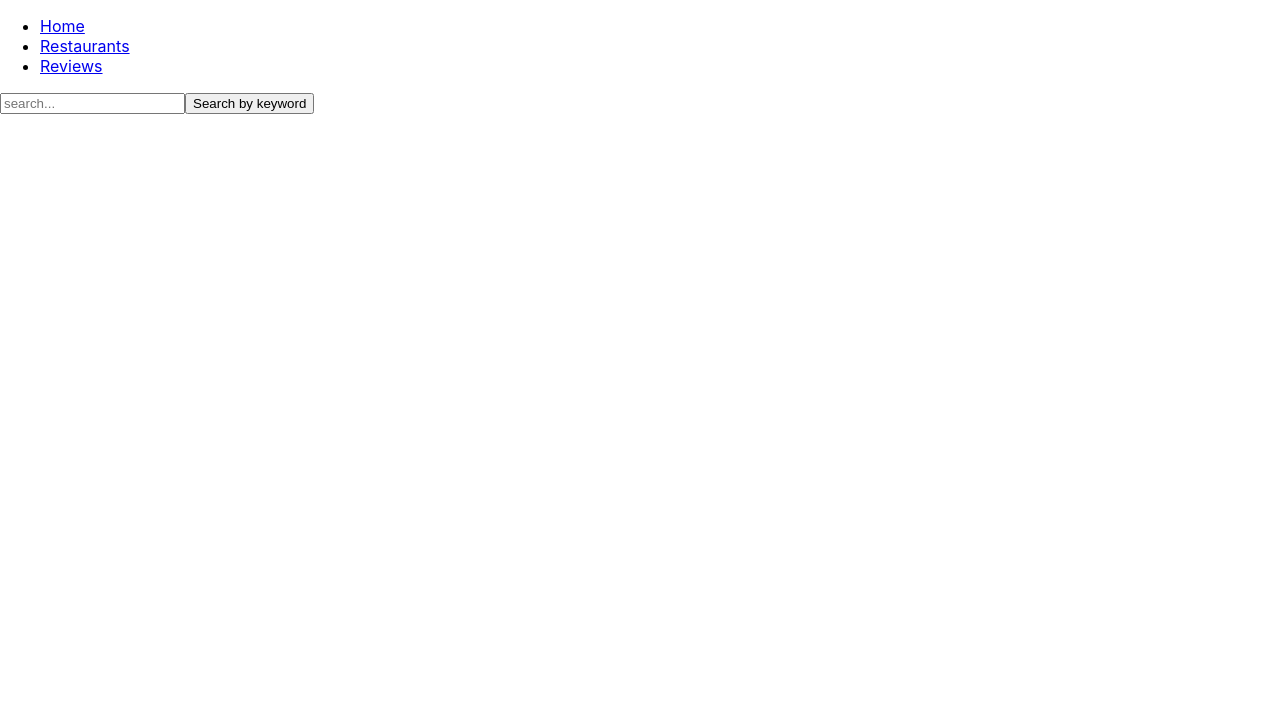
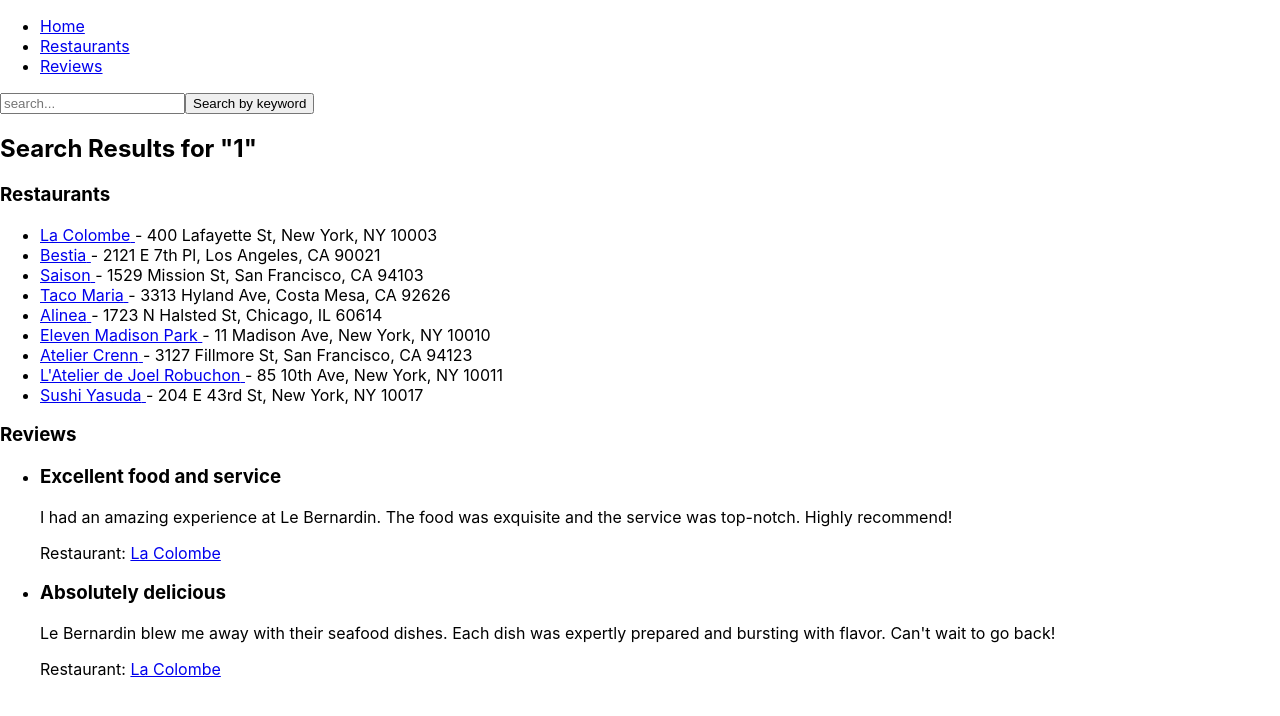
Before and after one commit to RutkisXd/review-page, a React (Create React App) app: page /search/1 in a window 1280 px wide. Shown: the top 716 px of the page. Built offline with nearby package versions, Linux system fonts and the light colour scheme; data requests are answered from the project's data file.

Commit message:
search-function-added

```diff
--- a/src/App.js
+++ b/src/App.js
@@ -6,6 +6,7 @@
 import Navigation from './Components/Navigation';
 import RestaurantList from './Pages/ResutantsPage';
 import ReviewsPage from './Pages/Reviews';
+import SearchResults from './Pages/SearchResults';
 
 function App() {
   return (
@@ -18,7 +19,7 @@
           <Route path="/restaurants/:restaurantId" element={<RestaurantDetailPage />} />
           <Route path="/restaurants?:cityId" element={<RestaurantList />} />
           <Route path='/reviews' element={<ReviewsPage />} />
-          <Route path='/search' element={<ReviewsPage />}/>
+          <Route path='/search/:keyword' element={<SearchResults />}/>
         </Routes>
       </div>
     </Router>
--- a/src/Pages/ResutantsPage.js
+++ b/src/Pages/ResutantsPage.js
@@ -90,8 +90,6 @@
     setNewRestaurantPhoto(restaurant.photo);
   }
 
-  console.log(cityId)
-
   return (
     <div>
       <h3>{cityId ? `Restaurants in ${getCityName(cityId)}` : 'All Restaurants'}</h3>
--- a/src/Pages/SearchResults.js
+++ b/src/Pages/SearchResults.js
@@ -1,28 +1,44 @@
-import React, { useState, useEffect } from 'react';
-import { useParams } from 'react-router-dom';
+import { useState, useEffect } from 'react';
+import { useParams, Link } from 'react-router-dom';
 
-function SearchResults() {
-  const { searchTerm } = useParams();
+function SearchComponent() {
   const [restaurants, setRestaurants] = useState([]);
+  const [reviews, setReviews] = useState([]);
+  const { keyword } = useParams();
 
   useEffect(() => {
-    const fetchRestaurants = async () => {
-      const response = await fetch(`http://localhost:3000/restaurants?q=${searchTerm}`);
-      const data = await response.json();
-      setRestaurants(data);
-    };
-    fetchRestaurants();
-  }, [searchTerm]);
+    // Fetch restaurants
+    fetch(`http://localhost:3000/restaurants?q=${keyword}`)
+      .then((response) => response.json())
+      .then((data) => setRestaurants(data));
+
+    // Fetch reviews
+    fetch(`http://localhost:3000/reviews?q=${keyword}`)
+      .then((response) => response.json())
+      .then((data) => setReviews(data));
+  }, [keyword]);
 
   return (
     <div>
+      <h2>Search Results for "{keyword}"</h2>
+
+      <h3>Restaurants</h3>
       <ul>
         {restaurants.map((restaurant) => (
           <li key={restaurant.id}>
-            <a href={`/restaurants/${restaurant.id}`}>
-              <h3>{restaurant.name}</h3>
-              <p>{restaurant.description}</p>
-            </a>
+            <Link to={`/restaurant/${restaurant.id}`}>{restaurant.name} </Link>
+            - {restaurant.address}
+          </li>
+        ))}
+      </ul>
+
+      <h3>Reviews</h3>
+      <ul>
+        {reviews.map((review) => (
+          <li key={review.id}>
+              <h3>{review.title} </h3>
+              <p>{review.body} </p>
+              Restaurant: <Link to={`/restaurant/${review.restaurantId}`}> {restaurants.find((r) => r.id === review.restaurantId)?.name} </Link>
           </li>
         ))}
       </ul>
@@ -30,4 +46,4 @@
   );
 }
 
-export default SearchResults;
+export default SearchComponent;
```
